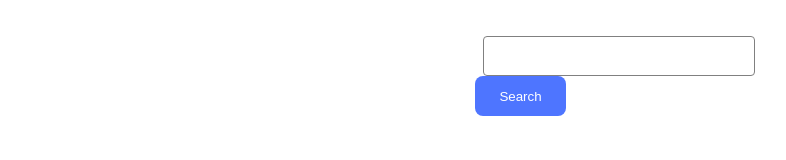
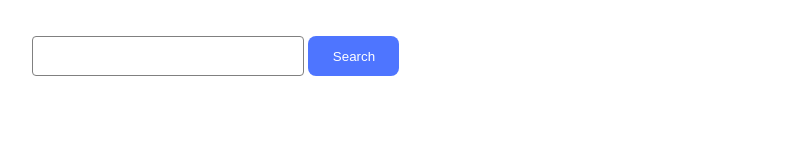
Before and after one commit to Veronika0136/test-hw-11, a plain HTML site: page index.html in a window 1280 px wide. Shown: the whole page, without its empty margins (426-1212 px from the left). Drawn offline with Linux system fonts and the light colour scheme.

Commit message:
Update styles.css

```diff
--- a/css/styles.css
+++ b/css/styles.css
@@ -8,8 +8,10 @@ body {
 
 .form {
   margin-top: 36px;
-  margin-left: auto;
+  margin-left: 450px;
+  margin-bottom: 32px;
   width: 371px;
+
 }
 
 input {
@@ -18,7 +20,7 @@ input {
   border-radius: 4px;
   border: 1px solid #808080;
   padding: 0px;
-  margin-left: 8px;
+
 }
 
 input:hover {
```
